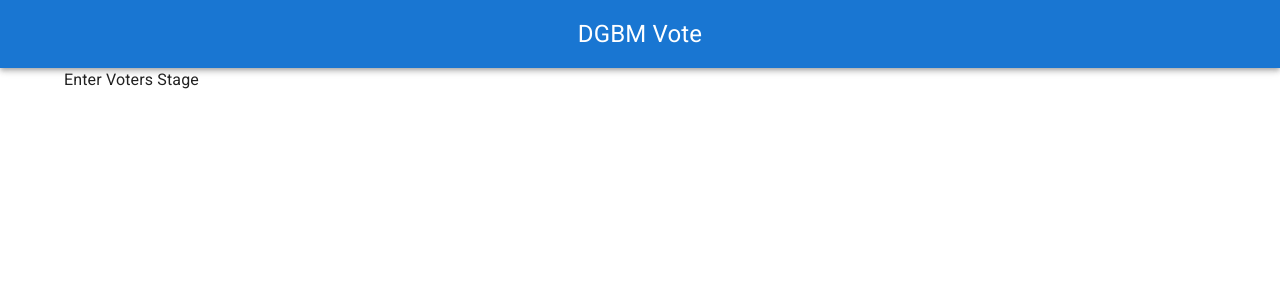
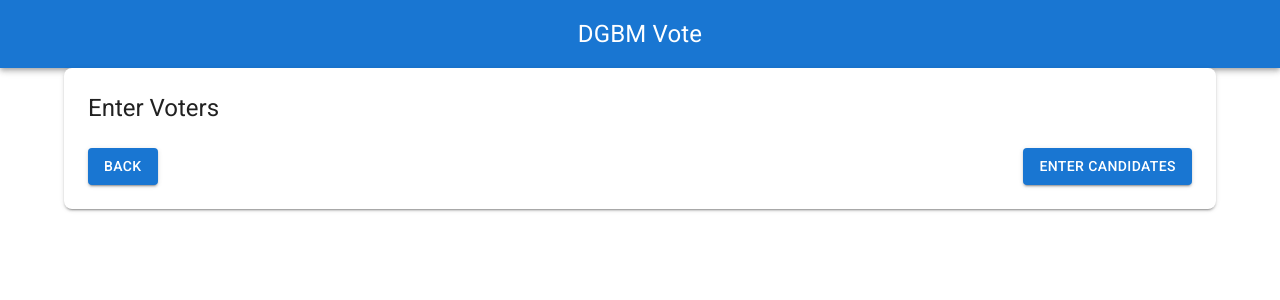
Before and after one commit to mstone121/dgbm-vote, a React (Create React App) app: page / in a window 1280 px wide. Shown: the top 300 px of the page. Built offline with nearby package versions, Linux system fonts and the light colour scheme.

Commit message:
Add basic page nav

```diff
--- a/src/App.tsx
+++ b/src/App.tsx
@@ -1,7 +1,7 @@
 import { ReactNode, useReducer } from "react";
 import { AppBar, Container, CssBaseline } from "@mui/material";
 
-import CurrentStage from "./CurrentStage";
+import CurrentStage from "./components/CurrentStage";
 
 import { AppDispatchContext, AppStateContext } from "./context";
 import appReducer from "./reducer";
--- a/src/CurrentStage.tsx
+++ /dev/null
@@ -1,22 +0,0 @@
-import { useAppState } from "./context";
-
-import { Stage } from "./types";
-
-export default function CurrentStage() {
-	const { currentStage } = useAppState();
-
-	switch (currentStage) {
-		case Stage.ENTER_VOTERS:
-			return <div>Enter Voters Stage</div>;
-		case Stage.ENTER_CANDIDATES:
-			return <div>Enter Candidates Stage</div>;
-		case Stage.RANKED_VOTE:
-			return <div>Ranked Vote Stage</div>;
-		case Stage.RANKED_VOTE_RESULTS:
-			return <div>Ranked Vote Results Stage</div>;
-		case Stage.RUNOFF_VOTE:
-			return <div>Runoff Vote Stage</div>;
-		case Stage.RUNOFF_VOTE_RESULTS:
-			return <div>Runoff Vote Results Stage</div>;
-	}
-}
--- /dev/null
+++ b/src/components/CurrentStage.tsx
@@ -0,0 +1,29 @@
+import { useAppState } from "../context";
+
+import EnterCandidates from "../stages/EnterCandidates";
+import EnterVoters from "../stages/EnterVoters";
+import RankedVote from "../stages/RankedVote";
+import RankedVoteResults from "../stages/RankedVoteResults";
+import RunoffVote from "../stages/RunoffVote";
+import RunoffVoteResults from "../stages/RunoffVoteResult";
+
+import { Stage } from "../types";
+
+export default function CurrentStage() {
+	const { currentStage } = useAppState();
+
+	switch (currentStage) {
+		case Stage.ENTER_VOTERS:
+			return <EnterVoters />;
+		case Stage.ENTER_CANDIDATES:
+			return <EnterCandidates />;
+		case Stage.RANKED_VOTE:
+			return <RankedVote />;
+		case Stage.RANKED_VOTE_RESULTS:
+			return <RankedVoteResults />;
+		case Stage.RUNOFF_VOTE:
+			return <RunoffVote />;
+		case Stage.RUNOFF_VOTE_RESULTS:
+			return <RunoffVoteResults />;
+	}
+}
--- /dev/null
+++ b/src/components/NavButton.tsx
@@ -0,0 +1,28 @@
+import { Button } from "@mui/material";
+
+import { useAppDispatch } from "../context";
+
+import { Action, Stage } from "../types";
+
+export default function NavButton({
+	destinationStage,
+	label,
+	onClick,
+}: {
+	destinationStage: Stage;
+	label: string;
+	onClick: () => void;
+}) {
+	const dispatch = useAppDispatch();
+
+	const handleClick = () => {
+		onClick();
+		dispatch({ type: Action.SET_CURRENT_STAGE, payload: destinationStage });
+	};
+
+	return (
+		<Button variant="contained" onClick={handleClick}>
+			{label}
+		</Button>
+	);
+}
--- /dev/null
+++ b/src/components/StageTemplate.tsx
@@ -0,0 +1,35 @@
+import { FC, type ReactNode } from "react";
+import Box from "@mui/material/Box";
+import Stack from "@mui/material/Stack";
+import { Typography } from "@mui/material";
+
+interface StageTemplateProps {
+	title: string;
+	prevButton?: ReactNode;
+	nextButton?: ReactNode;
+	children?: ReactNode;
+}
+
+const StageTemplate: FC<StageTemplateProps> = ({
+	title,
+	prevButton,
+	nextButton,
+	children,
+}) => (
+	<Box
+		sx={{ p: 3, bgcolor: "background.paper", borderRadius: 2, boxShadow: 2 }}
+	>
+		<Typography variant="h5" component="h2" gutterBottom>
+			{title}
+		</Typography>
+
+		<Box sx={{ mb: 3 }}>{children}</Box>
+
+		<Stack direction="row" justifyContent="flex-start" spacing={2} width="100%">
+			<Box flexGrow={1}>{prevButton}</Box>
+			<Box>{nextButton}</Box>
+		</Stack>
+	</Box>
+);
+
+export default StageTemplate;
--- /dev/null
+++ b/src/stages/EnterCandidates.tsx
@@ -0,0 +1,25 @@
+import { useState } from "react";
+
+import StageTemplate from "../components/StageTemplate";
+import NavButton from "../components/NavButton";
+
+import { Stage } from "../types";
+
+const EnterCandidates: React.FC = () => {
+	const [candidates, setCandidates] = useState<string[]>([]);
+
+	return (
+		<StageTemplate
+			title="Enter Candidates"
+			nextButton={
+				<NavButton
+					destinationStage={Stage.RANKED_VOTE}
+					label={"Start Ranked Voting"}
+					onClick={() => {}}
+				/>
+			}
+		></StageTemplate>
+	);
+};
+
+export default EnterCandidates;
--- /dev/null
+++ b/src/stages/EnterVoters.tsx
@@ -0,0 +1,30 @@
+import { useState } from "react";
+
+import StageTemplate from "../components/StageTemplate";
+
+import NavButton from "../components/NavButton";
+import { Stage } from "../types";
+
+export default function EnterVoters() {
+	const [voters, setVoters] = useState<string[]>([]);
+
+	return (
+		<StageTemplate
+			title="Enter Voters"
+			nextButton={
+				<NavButton
+					destinationStage={Stage.ENTER_CANDIDATES}
+					label={"Enter Candidates"}
+					onClick={() => {}}
+				/>
+			}
+			prevButton={
+				<NavButton
+					destinationStage={Stage.ENTER_CANDIDATES}
+					label={"Back"}
+					onClick={() => {}}
+				/>
+			}
+		></StageTemplate>
+	);
+}
--- /dev/null
+++ b/src/stages/RankedVote.tsx
@@ -0,0 +1,28 @@
+import StageTemplate from "../components/StageTemplate";
+import NavButton from "../components/NavButton";
+
+import { Stage } from "../types";
+
+export default function RankedVote() {
+	return (
+		<StageTemplate
+			title="Ranked Voting"
+			prevButton={
+				<NavButton
+					destinationStage={Stage.ENTER_VOTERS}
+					label="Back to Voters"
+					onClick={() => {}}
+				/>
+			}
+			nextButton={
+				<NavButton
+					destinationStage={Stage.RANKED_VOTE_RESULTS}
+					label="See Results"
+					onClick={() => {}}
+				/>
+			}
+		>
+			{/* TODO: Add ranked voting UI */}
+		</StageTemplate>
+	);
+}
--- /dev/null
+++ b/src/stages/RankedVoteResults.tsx
@@ -0,0 +1,28 @@
+import StageTemplate from "../components/StageTemplate";
+import NavButton from "../components/NavButton";
+
+import { Stage } from "../types";
+
+export default function RankedVoteResults() {
+	return (
+		<StageTemplate
+			title="Ranked Vote Results"
+			prevButton={
+				<NavButton
+					destinationStage={Stage.RANKED_VOTE}
+					label="Back to Voting"
+					onClick={() => {}}
+				/>
+			}
+			nextButton={
+				<NavButton
+					destinationStage={Stage.RUNOFF_VOTE}
+					label="Runoff Vote"
+					onClick={() => {}}
+				/>
+			}
+		>
+			{/* TODO: Display voting results */}
+		</StageTemplate>
+	);
+}
--- /dev/null
+++ b/src/stages/RunoffVote.tsx
@@ -0,0 +1,28 @@
+import StageTemplate from "../components/StageTemplate";
+import NavButton from "../components/NavButton";
+
+import { Stage } from "../types";
+
+export default function RunoffVote() {
+	return (
+		<StageTemplate
+			title="Runoff Voting"
+			prevButton={
+				<NavButton
+					destinationStage={Stage.RANKED_VOTE_RESULTS}
+					label="Back to Results"
+					onClick={() => {}}
+				/>
+			}
+			nextButton={
+				<NavButton
+					destinationStage={Stage.RUNOFF_VOTE_RESULTS}
+					label="See Runoff Results"
+					onClick={() => {}}
+				/>
+			}
+		>
+			{/* TODO: Add runoff voting UI */}
+		</StageTemplate>
+	);
+}
--- /dev/null
+++ b/src/stages/RunoffVoteResult.tsx
@@ -0,0 +1,20 @@
+import StageTemplate from "../components/StageTemplate";
+import NavButton from "../components/NavButton";
+import { Stage } from "../types";
+
+export default function RunoffVoteResults() {
+	return (
+		<StageTemplate
+			title="Runoff Vote Results"
+			prevButton={
+				<NavButton
+					destinationStage={Stage.RUNOFF_VOTE}
+					label="Back to Runoff"
+					onClick={() => {}}
+				/>
+			}
+		>
+			{/* TODO: Display voting results */}
+		</StageTemplate>
+	);
+}
```
